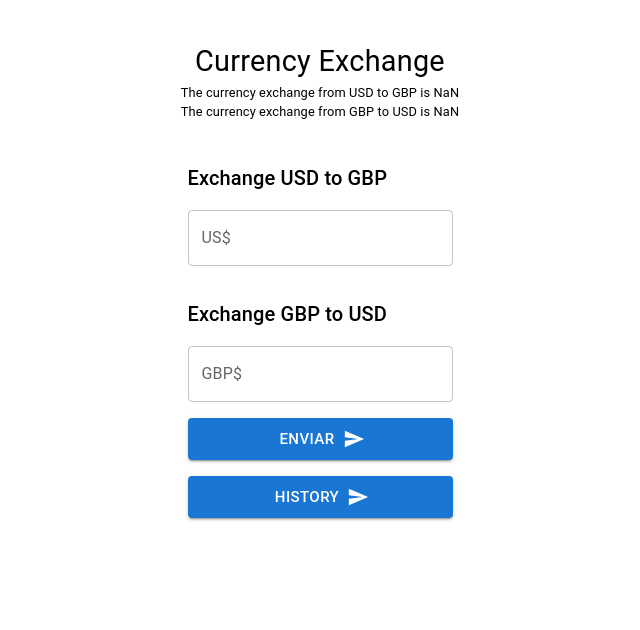
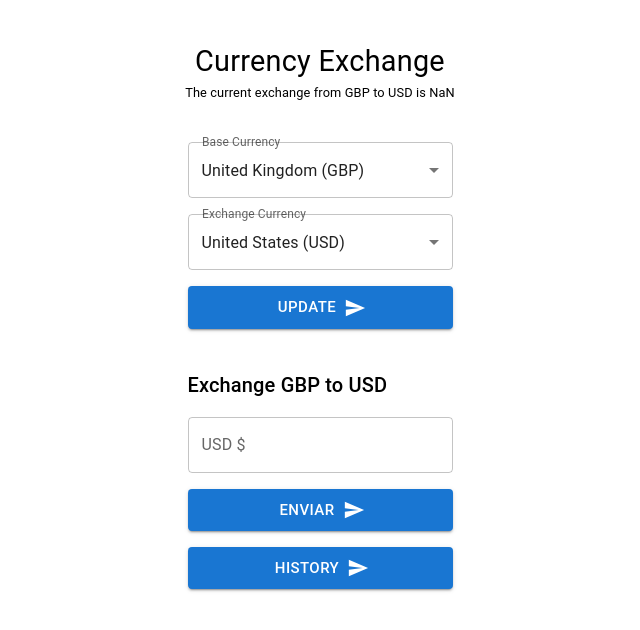
Before and after one commit to joaoreisjpk/Full-Stack-Exchange-Aplication, a React (Create React App) app: page /dashboard in a window 1280 px wide. Shown: the top 630 px of the page, without its empty margins (320-960 px from the left). Built offline with nearby package versions, Linux system fonts and the light colour scheme; no server answers.

Commit message:
changing the dashboard funcationality

```diff
--- a/src/helpers/index.tsx
+++ b/src/helpers/index.tsx
@@ -1,31 +1,17 @@
 interface validateInputProps {
-  gbpToUsd: number | '';
-  usdToGbp: number | '';
+  baseMoney: number | '';
 }
 
 export const validateInputs = ({
-  gbpToUsd = 0,
-  usdToGbp = 0,
+  baseMoney = 0,
 }: validateInputProps) => {
-  console.log('values:',gbpToUsd, usdToGbp)
-  if (usdToGbp < 0 && usdToGbp < 0) {
+  if (baseMoney === '' && baseMoney === '') {
     return {
-      usdToGbp: 'Please, put a number bigger then 0',
+      baseMoney: 'Please fill one of inputs',
     };
-
-  } else if (gbpToUsd === '' && usdToGbp === '') {
+  }  else if (baseMoney < 0) {
     return {
-      gbpToUsd: 'Please fill one of inputs',
-      usdToGbp: 'Please fill one of inputs',
-    };
-  }  else if (gbpToUsd < 0) {
-    return {
-      gbpToUsd: 'Please, put a number bigger then 0',
-    };
-  } else if (gbpToUsd > 0 && usdToGbp > 0) {
-    return {
-      gbpToUsd: 'Only one input can be filled',
-      usdToGbp: 'Only one input can be filled',
+      baseMoney: 'Please, put a number bigger then 0',
     };
   }
   return {};
--- a/src/pages/Dashboard.tsx
+++ b/src/pages/Dashboard.tsx
@@ -1,7 +1,16 @@
-import React, { useEffect, useState } from 'react';
+import { useEffect, useState } from 'react';
 import { Formik, Form } from 'formik';
 
-import { Button, Typography, Grid, Stack, Box } from '@mui/material';
+import {
+  Button,
+  Typography,
+  Grid,
+  Stack,
+  Box,
+  FormControl,
+  InputLabel,
+  MenuItem,
+} from '@mui/material';
 
 import SendIcon from '@mui/icons-material/Send';
 import MUInput from '../components/MUInput';
@@ -9,10 +18,15 @@ import { validateInputs } from '../helpers';
 import { useNavigate } from 'react-router-dom';
 
 import { useTrades } from '../hooks/useTrades';
+import MUISelect from '../components/MUISelect';
 
 interface InputsDataProps {
-  gbpToUsd: number | '';
-  usdToGbp: number | '';
+  baseMoney: number | '';
+}
+
+interface GraphicDataProps {
+  baseCurrency: string;
+  exchangeCurrency: string;
 }
 
 export default function Dashboard() {
@@ -20,52 +34,47 @@ export default function Dashboard() {
   const { socket } = useTrades();
 
   const [gbpExchange, setGbpExchange] = useState<string>();
+  const [currency, setCurrency] = useState({
+    baseCurrency: 'GBP',
+    exchangeCurrency: 'USD',
+  });
   const [usdExchange, setUsdExchange] = useState<string>();
 
   useEffect(() => {
     socket.on('connect', () => {
       console.log(`Connected with ${socket.id}`);
     });
-    socket.on('updateCurrency', async ({gbpCurrency, usdCurrency}) => {
-      console.log('updatedCurrency')
+    socket.on('updateCurrency', async ({ gbpCurrency, usdCurrency }) => {
+      console.log('updatedCurrency');
       setGbpExchange(gbpCurrency);
-      setUsdExchange(usdCurrency)
+      setUsdExchange(usdCurrency);
     });
-    /* const api = async () => {
-      const gbpCurrency = await calculateCurrencyExchange('USD', 'GBP');
-      const usdCurrency = await calculateCurrencyExchange('GBP', 'USD');
-      setGbpExchange(gbpCurrency);
-      setUsdExchange(usdCurrency)
-    };
-    api(); */
   }, [socket]);
 
+  useEffect(() => {
+    socket.emit('dashboardConnection', currency);
+  }, [socket, currency]);
+
+
   function submitHandler(inputsData: InputsDataProps, resetForm: () => void) {
-    const { gbpToUsd, usdToGbp } = inputsData;
+    const { baseMoney } = inputsData;
     socket.emit('tradesUpdate');
 
-    if (!!gbpToUsd) {
     fetch('http://localhost:3333/trades', {
       method: 'POST',
       headers: { 'Content-Type': 'application/json' },
       body: JSON.stringify({
-          gbpToUsd,
+        baseMoney,
         currencyExchange: usdExchange,
-          exchangeAmount: Number(gbpToUsd) * Number(usdExchange),
+        exchangeAmount: Number(baseMoney) * Number(usdExchange),
       }),
     });
-    } else {
-      fetch('http://localhost:3333/trades', {
-        method: 'POST',
-        headers: { 'Content-Type': 'application/json' },
-        body: JSON.stringify({
-          usdToGbp,
-          currencyExchange: gbpExchange,
-          exchangeAmount: Number(usdToGbp) * Number(gbpExchange),
-        }),
-      });
+    resetForm();
   }
-    resetForm();
+
+  function submitOptionsHandler(inputsData: GraphicDataProps) {
+    const { baseCurrency, exchangeCurrency } = inputsData;
+    setCurrency({ baseCurrency, exchangeCurrency });
   }
 
   return (
@@ -74,18 +83,84 @@ export default function Dashboard() {
         Currency Exchange
       </Typography>
       <Typography fontSize='.8rem' align='center'>
-        The currency exchange from USD to GBP is {Number(gbpExchange).toFixed(3)}
-      </Typography>
-      <Typography fontSize='.8rem' align='center'>
-        The currency exchange from GBP to USD is {Number(usdExchange).toFixed(3)}
+        The current exchange from {currency.baseCurrency} to {currency.exchangeCurrency} is{' '}
+        {Number(gbpExchange).toFixed(3)}
       </Typography>
       <Formik
         initialValues={{
-          usdToGbp: '',
-          gbpToUsd: '',
+          baseCurrency: 'GBP',
+          exchangeCurrency: 'USD',
         }}
-        validate={({ gbpToUsd, usdToGbp }: InputsDataProps) =>
-          validateInputs({ gbpToUsd, usdToGbp })
+        validate={({ baseCurrency, exchangeCurrency }: GraphicDataProps) => {
+          if (baseCurrency === exchangeCurrency) {
+            return { baseCurrency: 'error', exchangeCurrency: 'error' };
+          }
+          return {};
+        }}
+        onSubmit={async (inputsData: GraphicDataProps) =>
+          submitOptionsHandler(inputsData)
+        }
+      >
+        <Form>
+          <Grid
+            container
+            marginTop='2.5rem'
+            gap={4}
+            justifyItems='center'
+            direction='column'
+            justifyContent='center'
+            alignItems='center'
+          >
+            <Stack spacing={2}>
+              <FormControl fullWidth>
+                <InputLabel>Base Currency</InputLabel>
+                <MUISelect name='baseCurrency'>
+                  <MenuItem value='GBP'>United Kingdom (GBP)</MenuItem>
+                  <MenuItem value='USD'>United States (USD)</MenuItem>
+                  <MenuItem value='JPY'>Japan (JPY)</MenuItem>
+                  <MenuItem value='BRL'>Brasil (BRL)</MenuItem>
+                  <MenuItem value='EUR'>Euro (EUR)</MenuItem>
+                  <MenuItem value='CNY'>China (CNY)</MenuItem>
+                  <MenuItem value='AUD'>Australia (AUD)</MenuItem>
+                  <MenuItem value='CAD'>Canada (CAD)</MenuItem>
+                  <MenuItem value='ARS'>Argentina (ARS)</MenuItem>
+                </MUISelect>
+              </FormControl>
+              <FormControl fullWidth>
+                <InputLabel>Exchange Currency</InputLabel>
+                <MUISelect name='exchangeCurrency'>
+                  <MenuItem value='USD'>United States (USD)</MenuItem>
+                  <MenuItem value='GBP'>United Kingdom (GBP)</MenuItem>
+                  <MenuItem value='JPY'>Japan (JPY)</MenuItem>
+                  <MenuItem value='BRL'>Brasil (BRL)</MenuItem>
+                  <MenuItem value='EUR'>Euro (EUR)</MenuItem>
+                  <MenuItem value='CNY'>China (CNY)</MenuItem>
+                  <MenuItem value='AUD'>Australia (AUD)</MenuItem>
+                  <MenuItem value='CAD'>Canada (CAD)</MenuItem>
+                  <MenuItem value='ARS'>Argentina (ARS)</MenuItem>
+                </MUISelect>
+              </FormControl>
+              <Button
+                endIcon={<SendIcon />}
+                type='submit'
+                size='large'
+                variant='contained'
+                sx={{
+                  width: 265,
+                }}
+              >
+                Update
+              </Button>
+            </Stack>
+          </Grid>
+        </Form>
+      </Formik>
+      <Formik
+        initialValues={{
+          baseMoney: '',
+        }}
+        validate={({ baseMoney }: InputsDataProps) =>
+          validateInputs({ baseMoney })
         }
         onSubmit={async (inputsData: InputsDataProps, { resetForm }) =>
           await submitHandler(inputsData, resetForm)
@@ -102,16 +177,14 @@ export default function Dashboard() {
             alignItems='center'
           >
             <Stack spacing={2}>
-              <Typography variant='h6' component='label' htmlFor='usdToGbp'>
-                Exchange USD to GBP
+              <Typography variant='h6' component='label' htmlFor='baseMoney'>
+                Exchange {currency.baseCurrency} to {currency.exchangeCurrency}
               </Typography>
-              <MUInput name='usdToGbp' type='input' label='US$' />
-            </Stack>
-            <Stack spacing={2}>
-              <Typography variant='h6' component='label' htmlFor='gbpToUsd'>
-                Exchange GBP to USD
-              </Typography>
-              <MUInput type='input' name='gbpToUsd' label='GBP$' />{' '}
+              <MUInput
+                type='input'
+                name='baseMoney'
+                label={`${currency.exchangeCurrency} $`}
+              />{' '}
               <Button
                 endIcon={<SendIcon />}
                 type='submit'
```
Lines whose indentation alone changed are shown as unchanged.
